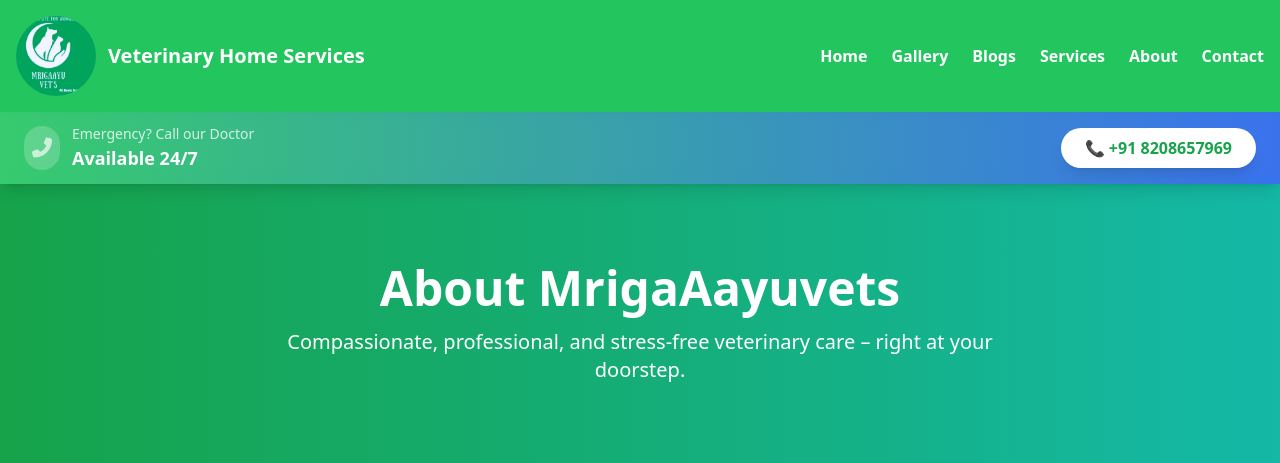
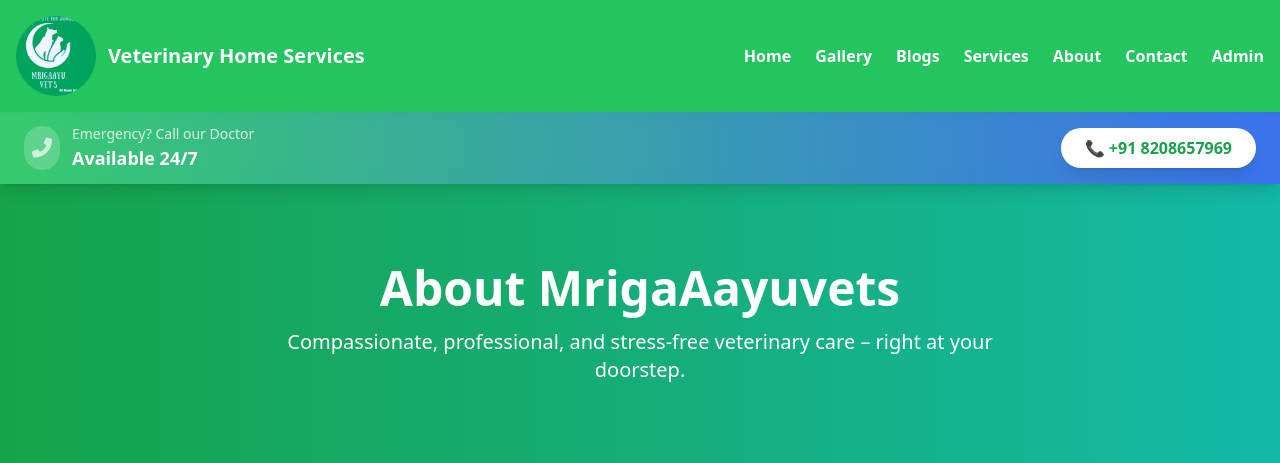
Before and after one commit to Mallinath4/Mirgaayuvets, a Flask app: page /about in a window 1280 px wide. Shown: the top 463 px of the page. Run offline with Flask 3, Linux system fonts and the light colour scheme; some libraries are stand-ins or nearby versions.

Commit message:
Update layout.html
Signed-off-by: Mallinath Khonde <115429767+Mallinath4@users.noreply.github.com>

```diff
--- a/templates/layout.html
+++ b/templates/layout.html
@@ -9,6 +9,11 @@
     <script src="https://cdn.tailwindcss.com"></script>
     <!-- Font Awesome -->
 <link rel="stylesheet" href="https://cdnjs.cloudflare.com/ajax/libs/font-awesome/6.5.0/css/all.min.css">
+<link rel="stylesheet"
+  href="https://cdnjs.cloudflare.com/ajax/libs/font-awesome/6.5.0/css/all.min.css"
+  integrity="sha512-Avb2QiuDEEvB4bZJYdft2mNjVShBftLdPG8FJ0V7irTLQ8Uo0qcPxh4Plq7G5tGm0rU+1SPhVotteLpBERwTkw=="
+  crossorigin="anonymous" referrerpolicy="no-referrer" />
+
 
 
     <!-- AOS Animations -->
@@ -36,6 +41,7 @@
                 <li><a href="{{ url_for('services') }}" class="hover:text-yellow-300">Services</a></li>
                 <li><a href="{{ url_for('about') }}" class="hover:text-yellow-300">About</a></li>
                 <li><a href="{{ url_for('contact') }}" class="hover:text-yellow-300">Contact</a></li>
+                <li><a href="{{ url_for('admin_login') }}" class="hover:text-yellow-300">Admin</a></li>
             </ul>
             <!-- Mobile menu toggle -->
             <div id="menu-toggle" class="md:hidden text-2xl cursor-pointer">☰</div>
@@ -48,6 +54,7 @@
         <li><a href="{{ url_for('services') }}" class="block p-2 hover:bg-green-600">Services</a></li>
         <li><a href="{{ url_for('about') }}" class="block p-2 hover:bg-green-600">About</a></li>
         <li><a href="{{ url_for('contact') }}" class="block p-2 hover:bg-green-600">Contact</a></li>
+        <li><a href="{{ url_for('admin_login') }}" class="block p-2 hover:bg-green-600">Admin</a></li>
     </ul>
 </header>
 <!-- Desktop Call Bar (hidden on mobile) -->
@@ -76,11 +83,11 @@
 </div>
 
 <!-- Floating Call Button (mobile only) -->
-<!-- <a href="tel:+918208657969"
+ <a href="tel:+918208657969"
    class="md:hidden fixed bottom-6 right-6 bg-green-600 text-white rounded-full shadow-lg
           p-4 animate-bounce hover:bg-green-700 transition duration-300 z-50">
   <i class="fas fa-phone-alt text-2xl"></i>
-</a> -->
+</a>
 
 <!-- Font Awesome -->
 <script src="https://kit.fontawesome.com/your-fontawesome-kit.js" crossorigin="anonymous"></script>
```
